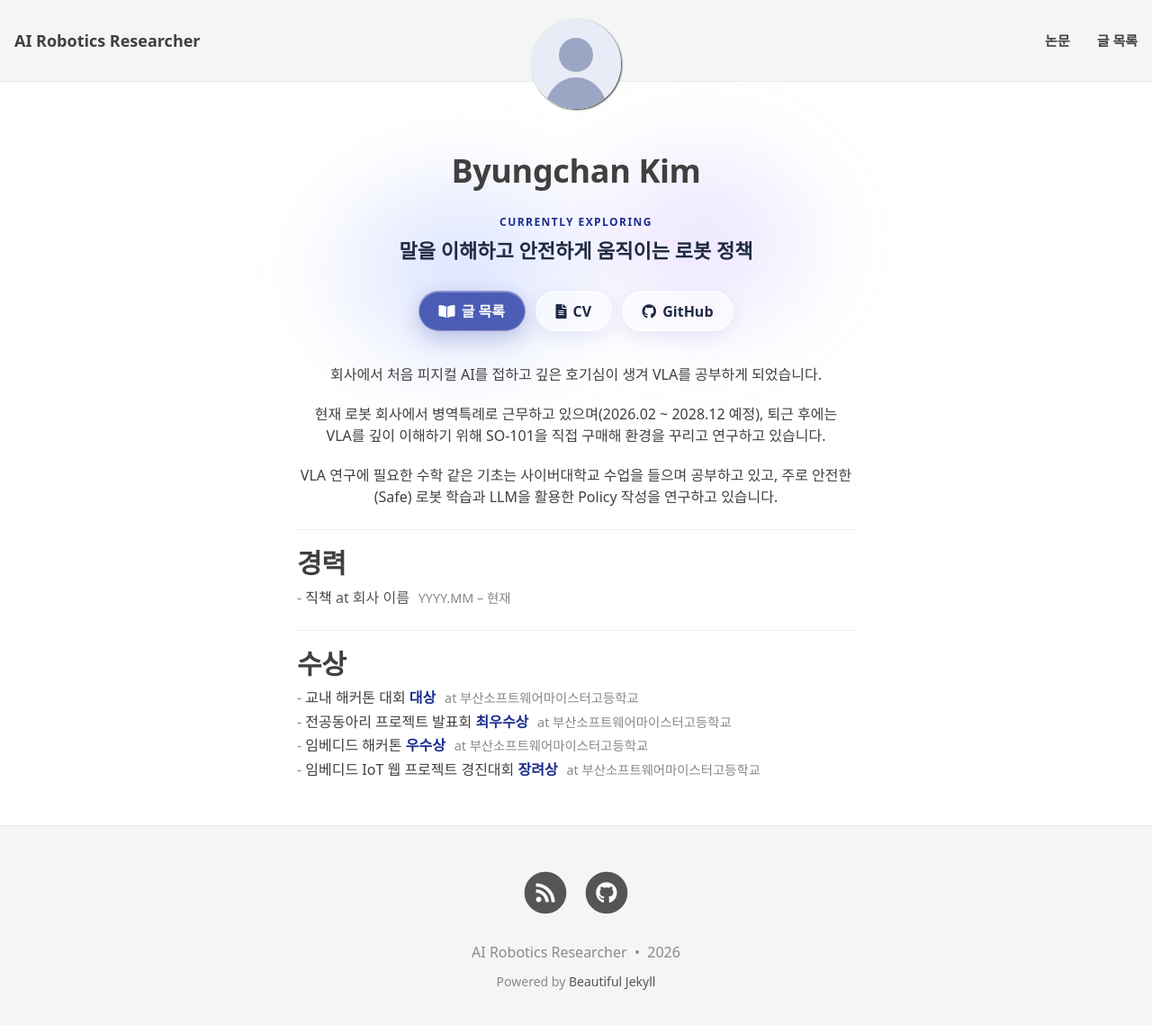
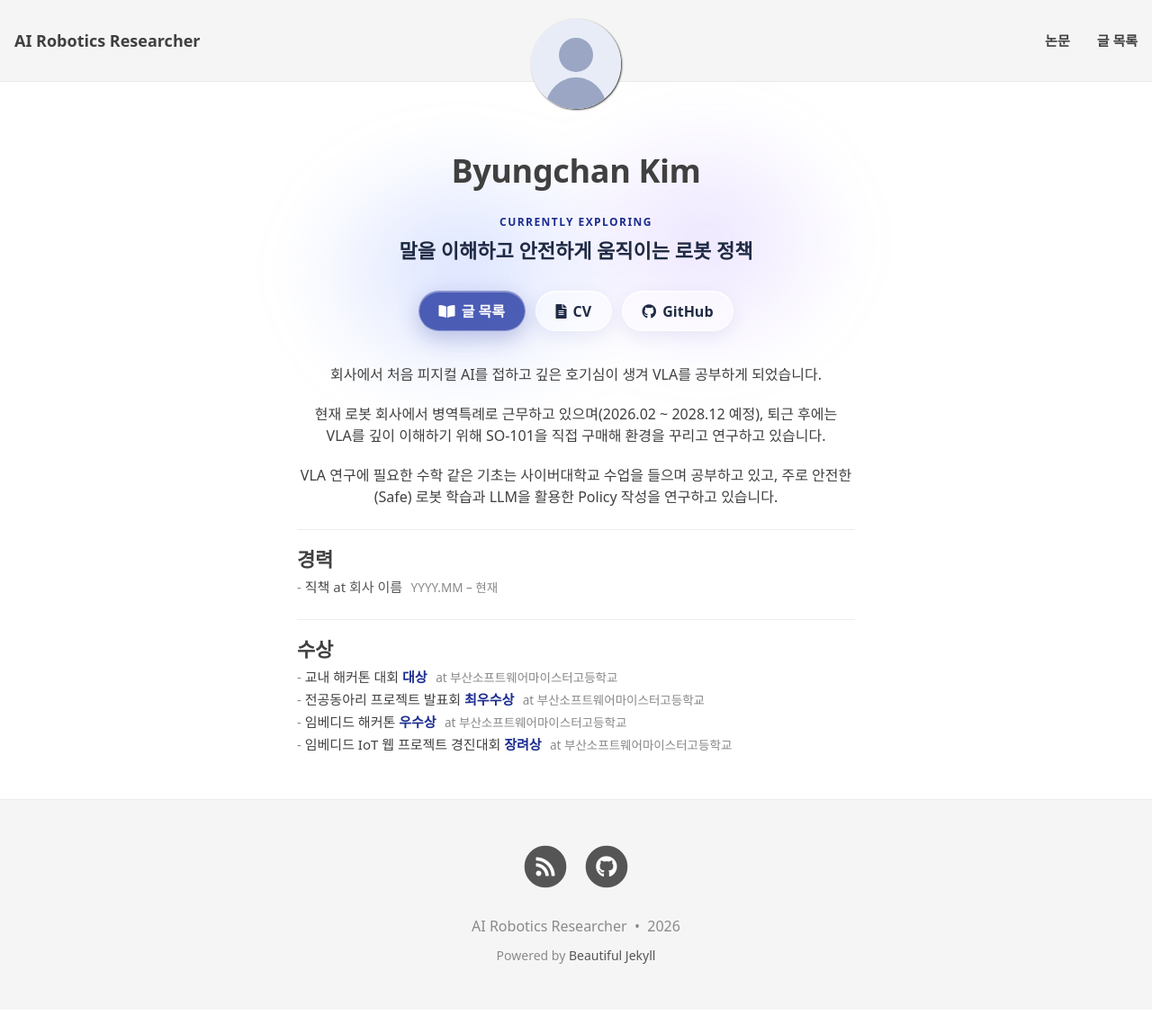
Before and after one commit to chanyee725/chanyee725, a Jekyll site: the page built from index.html, in a window 1280 px wide and 1151 px high. Shown: the top 1139 px of the window at 90% size. Built offline with Jekyll 4.4.1, drawn with Linux system fonts in a browser that asks for light colours; nearby versions of some CDN libraries; some web fonts are replaced; the list of posts is cut into pages by our own code.

Commit message:
style: smaller career and awards text
Co-Authored-By: Claude Opus 5.5 (1M context) <noreply@anthropic.com>

```diff
--- a/assets/css/custom.css
+++ b/assets/css/custom.css
@@ -143,8 +143,8 @@ h4 {
   border-top: 1px solid #eee;
 }
 .home-section h2 {
-  margin: 0 0 0.6rem;
-  font-size: 30px;
+  margin: 0 0 0.5rem;
+  font-size: 22px;
 }
 .home-section {
   text-align: left;
@@ -160,6 +160,7 @@ h4 {
 }
 .home-section li {
   margin: 0.15rem 0;
+  font-size: 15px;
 }
 .home-section b {
   color: #1b2c8f;
```
